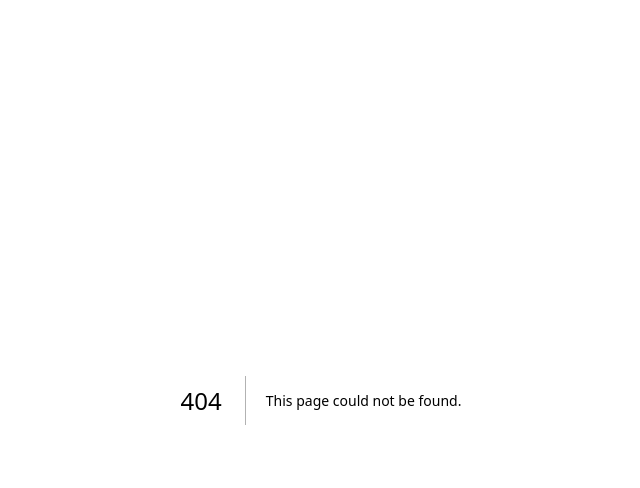
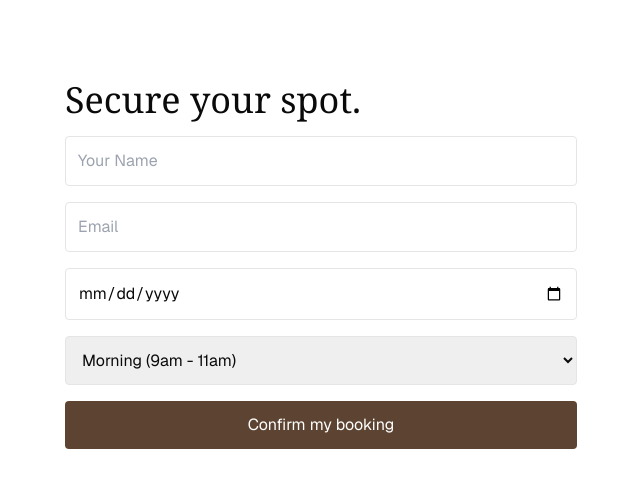
Before and after one commit to AlexThomas-Graft0/cosy-coffi-cwtch-corner-edba20, a Next.js app: page /booking in a window 1280 px wide. Before the commit this address had no page. Shown: the top 488 px of the page, without its empty margins (319-959 px from the left). Built offline with nearby package versions, Linux system fonts and the light colour scheme; no server answers.

Commit message:
add app/booking/page.tsx

```diff
--- /dev/null
+++ b/app/booking/page.tsx
@@ -0,0 +1,34 @@
+'use client';
+import { useState } from 'react';
+import { supabase } from '@/lib/supabaseClient';
+
+export default function BookingPage() {
+  const [formData, setFormData] = useState({ name: '', email: '', date: '', time_slot: '' });
+  const [status, setStatus] = useState<'idle' | 'loading' | 'success' | 'error'>('idle');
+
+  const handleSubmit = async (e: React.FormEvent) => {
+    e.preventDefault();
+    setStatus('loading');
+    const { error } = await supabase.from('bookings').insert([formData]);
+    setStatus(error ? 'error' : 'success');
+  };
+
+  return (
+    <div className="max-w-xl mx-auto py-20 px-8">
+      <h1 className="text-4xl font-serif mb-4">Secure your spot.</h1>
+      <form onSubmit={handleSubmit} className="space-y-4">
+        <input required placeholder="Your Name" className="w-full p-3 border rounded" onChange={e => setFormData({...formData, name: e.target.value})} />
+        <input required type="email" placeholder="Email" className="w-full p-3 border rounded" onChange={e => setFormData({...formData, email: e.target.value})} />
+        <input required type="date" className="w-full p-3 border rounded" onChange={e => setFormData({...formData, date: e.target.value})} />
+        <select className="w-full p-3 border rounded" onChange={e => setFormData({...formData, time_slot: e.target.value})}>
+          <option value="morning">Morning (9am - 11am)</option>
+          <option value="afternoon">Afternoon (2pm - 4pm)</option>
+        </select>
+        <button disabled={status === 'loading'} className="bg-[#5D4432] text-white w-full py-3 rounded">
+          {status === 'loading' ? 'Booking...' : 'Confirm my booking'}
+        </button>
+      </form>
+      {status === 'success' && <p className="mt-4 text-green-600">Booking received! See you soon.</p>}
+    </div>
+  );
+}
```
